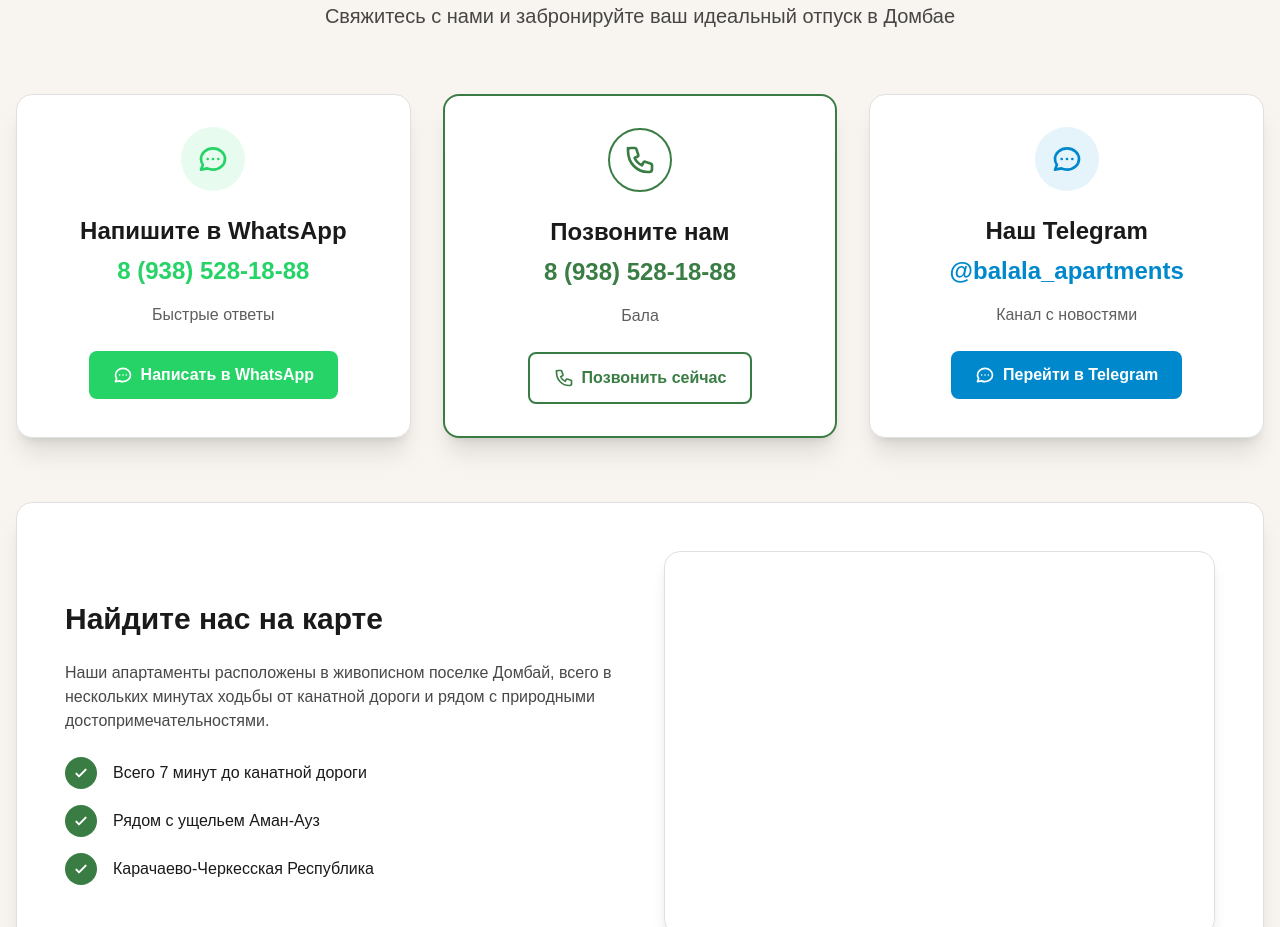
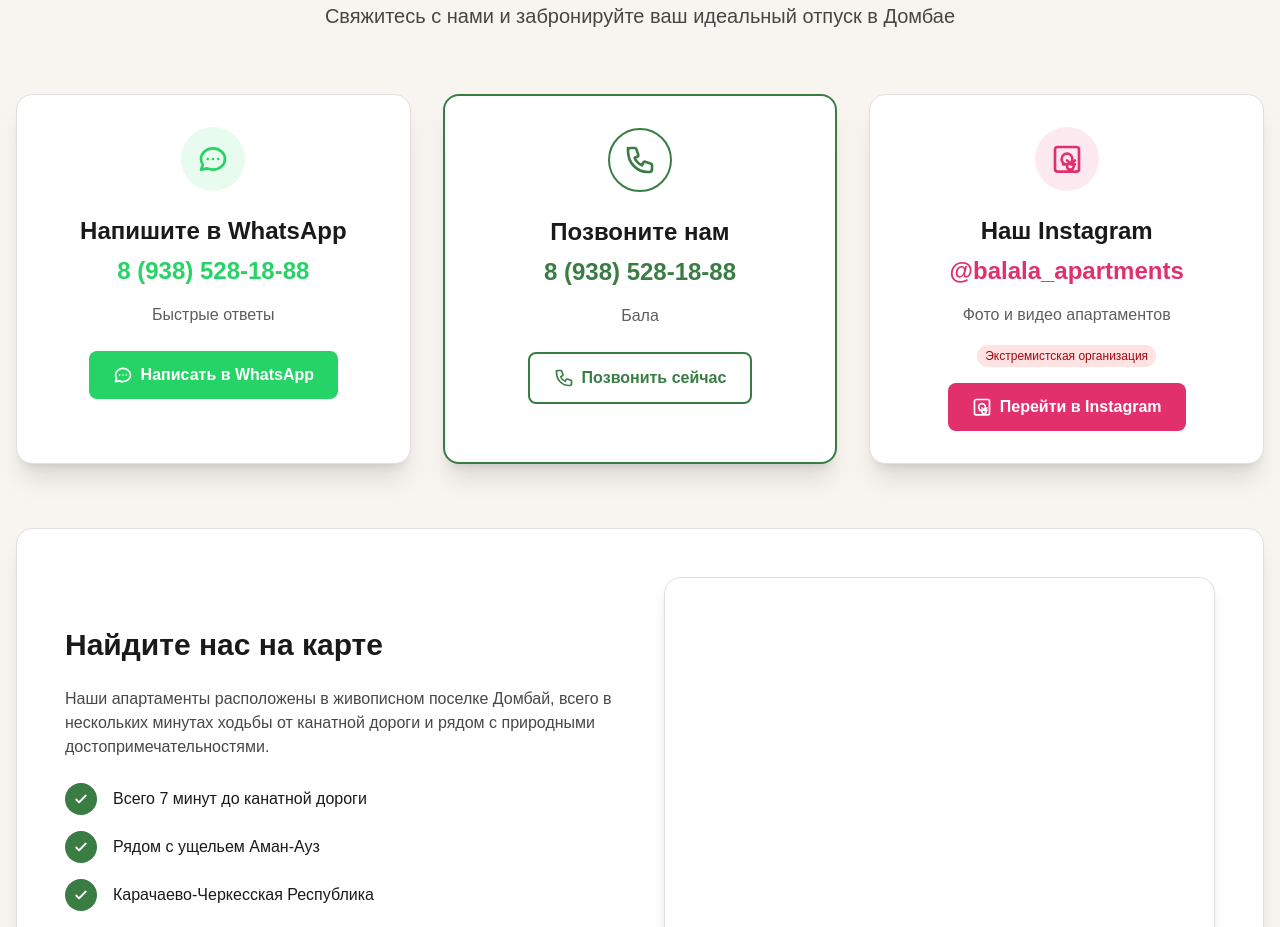
Before and after one commit to Biaslan-git/apartments-landing, a Next.js app: page / in a window 1280 px wide. Shown: the part 6820-7747 px from the top of the page. Built offline with nearby package versions, Linux system fonts and the light colour scheme.

Commit message:
feat(contacts): поменял телеграм на инстаграм

```diff
--- a/components/ContactSection.tsx
+++ b/components/ContactSection.tsx
@@ -64,26 +64,29 @@
               Позвонить сейчас
             </a>
           </div>
-          {/* Карточка Telegram */}
+          {/* Карточка Instagram */}
           <div className="bg-white rounded-2xl shadow-xl p-8 border border-[#E0E0E0] text-center transform transition duration-300 hover:scale-105">
-            <div className="w-16 h-16 bg-[#0088cc]/10 rounded-full flex items-center justify-center mx-auto mb-6">
-              <svg xmlns="http://www.w3.org/2000/svg" className="h-8 w-8 text-[#0088cc]" fill="none" viewBox="0 0 24 24" stroke="currentColor">
-                <path strokeLinecap="round" strokeLinejoin="round" strokeWidth={2} d="M8 12h.01M12 12h.01M16 12h.01M21 12c0 4.418-4.03 8-9 8a9.863 9.863 0 01-4.255-.949L3 20l1.395-3.72C3.512 15.042 3 13.574 3 12c0-4.418 4.03-8 9-8s9 3.582 9 8z" />
+            <div className="w-16 h-16 bg-[#E1306C]/10 rounded-full flex items-center justify-center mx-auto mb-6">
+              <svg xmlns="http://www.w3.org/2000/svg" className="h-8 w-8 text-[#E1306C]" fill="none" viewBox="0 0 24 24" stroke="currentColor">
+                <path strokeLinecap="round" strokeLinejoin="round" strokeWidth={2} d="M12 16a4 4 0 100-8 4 4 0 000 8zm0 0v1.5a2.5 2.5 0 005 0V16m-5 0H9m6 0h3m-3 0l-3-3m3 3l3-3M3 19.5V5a2 2 0 012-2h14a2 2 0 012 2v14.5a2 2 0 01-2 2h-14a2 2 0 01-2-2z" />
               </svg>
             </div>
-            <h3 className="text-2xl font-bold text-[#1A1A1A] mb-2">Наш Telegram</h3>
-            <div className="text-2xl font-bold text-[#0088cc] mb-4">@balala_apartments</div>
-            <p className="text-[#1A1A1A]/70 mb-6">Канал с новостями</p>
+            <h3 className="text-2xl font-bold text-[#1A1A1A] mb-2">Наш Instagram</h3>
+            <div className="text-2xl font-bold text-[#E1306C] mb-4">@balala_apartments</div>
+            <p className="text-[#1A1A1A]/70 mb-4">Фото и видео апартаментов</p>
+            <div className="mb-4">
+              <span className="text-xs bg-red-100 text-red-800 px-2 py-1 rounded-full">Экстремистская организация</span>
+            </div>
             <a
-              href={telegramUrl}
+              href="https://instagram.com/balala_apartments"
               target="_blank"
               rel="noopener noreferrer"
-              className="bg-[#0088cc] hover:bg-[#0077b3] text-white font-bold py-3 px-6 rounded-lg transition duration-300 inline-flex items-center justify-center gap-2"
+              className="bg-[#E1306C] hover:bg-[#C13584] text-white font-bold py-3 px-6 rounded-lg transition duration-300 inline-flex items-center justify-center gap-2"
             >
               <svg xmlns="http://www.w3.org/2000/svg" className="h-5 w-5" fill="none" viewBox="0 0 24 24" stroke="currentColor">
-                <path strokeLinecap="round" strokeLinejoin="round" strokeWidth={2} d="M8 12h.01M12 12h.01M16 12h.01M21 12c0 4.418-4.03 8-9 8a9.863 9.863 0 01-4.255-.949L3 20l1.395-3.72C3.512 15.042 3 13.574 3 12c0-4.418 4.03-8 9-8s9 3.582 9 8z" />
+                <path strokeLinecap="round" strokeLinejoin="round" strokeWidth={2} d="M12 16a4 4 0 100-8 4 4 0 000 8zm0 0v1.5a2.5 2.5 0 005 0V16m-5 0H9m6 0h3m-3 0l-3-3m3 3l3-3M3 19.5V5a2 2 0 012-2h14a2 2 0 012 2v14.5a2 2 0 01-2 2h-14a2 2 0 01-2-2z" />
               </svg>
-              Перейти в Telegram
+              Перейти в Instagram
             </a>
           </div>
         </div>
```
